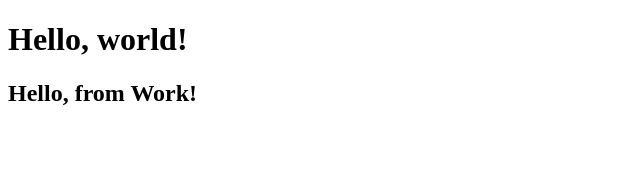
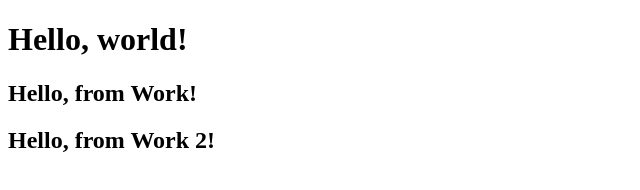
Before and after one commit to sekkithub/demo-partial, a plain HTML site: page index.html in a window 1280 px wide. Shown: the whole page, without its empty margins (0-640 px from the left). Drawn offline with nearby package versions, Linux system fonts and the light colour scheme.

Commit message:
Hello, from work 2

```diff
--- a/index.html
+++ b/index.html
@@ -19,6 +19,9 @@
   <body>
     <h1>Hello, world!</h1>
     <h2>Hello, from Work!</h2>
+
+    <h2>Hello, from Work 2!</h2>
+
     <!-- jQuery (necessary for Bootstrap's JavaScript plugins) -->
     <script src="https://ajax.googleapis.com/ajax/libs/jquery/1.11.2/jquery.min.js"></script>
     <!-- Include all compiled plugins (below), or include individual files as needed -->
```
